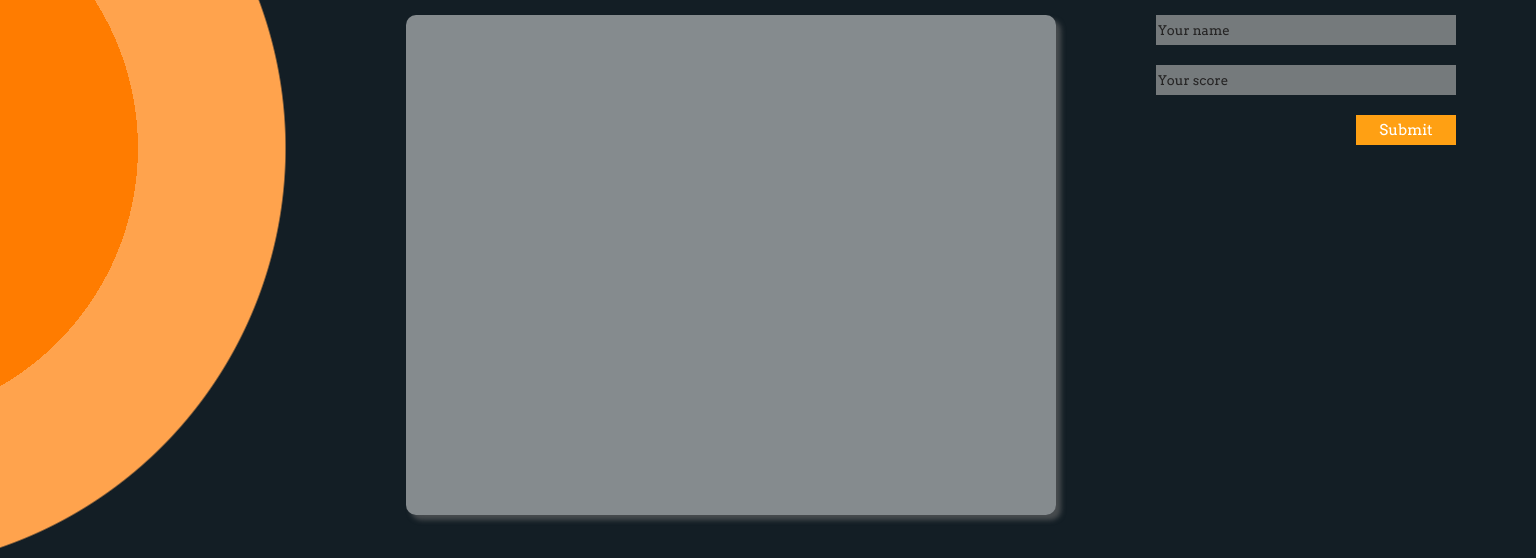
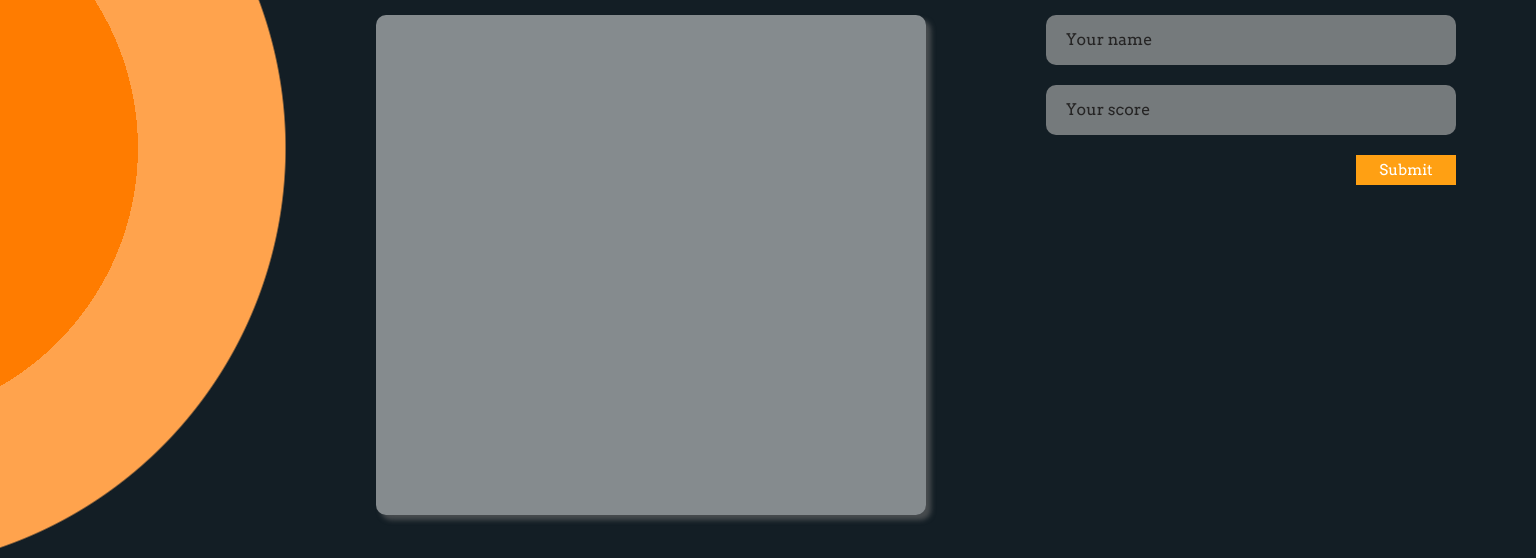
Before and after one commit to rivasbolinga/Leaderboard, a website built with webpack: page src/index.html in a window 1536 px wide. Shown: the part 282-840 px from the top of the page. Built offline with nearby package versions, Linux system fonts and the light colour scheme; no server answers; a web font is replaced by a local one.

Commit message:
Finish style

```diff
--- a/src/style.css
+++ b/src/style.css
@@ -145,16 +145,21 @@ form {
 
 input {
   width: 260px;
-  height: 30px;
+  height: 40px;
+  border-radius: 10px;
   border: none;
   margin-bottom: 10px;
   background-color: rgba(181, 181, 181, 0.608);
+  font-size: 16px;
+  padding-left: 10px;
 }
 
 input::placeholder {
   color: rgb(37, 36, 36);
   padding-left: 2px;
   font-family: 'Arvo', serif;
+  font-size: 16px;
+  padding-left: 10px;
 }
 
 .form-title {
@@ -228,7 +233,7 @@ input::placeholder {
 
     .main-app {
       margin-top: 80px;
-      gap: 100px;
+      gap: 120px;
      padding-right: 80px;
      justify-content: flex-end;
     }
@@ -241,7 +246,7 @@ input::placeholder {
     .leaderboard {
       background-color: rgba(255, 255, 255, 0.481);
       color: rgba(19, 9, 9, 0.837);
-      min-width: 650px;
+      min-width: 550px;
       margin-left: 50px;
     }
 
@@ -250,7 +255,8 @@ input::placeholder {
     }
 
     input {
-      width: 300px;
+      width: 400px;
+      height: 50px;
     }
 
     .score {
```
Also changed, not shown: dist/bundle.js.
